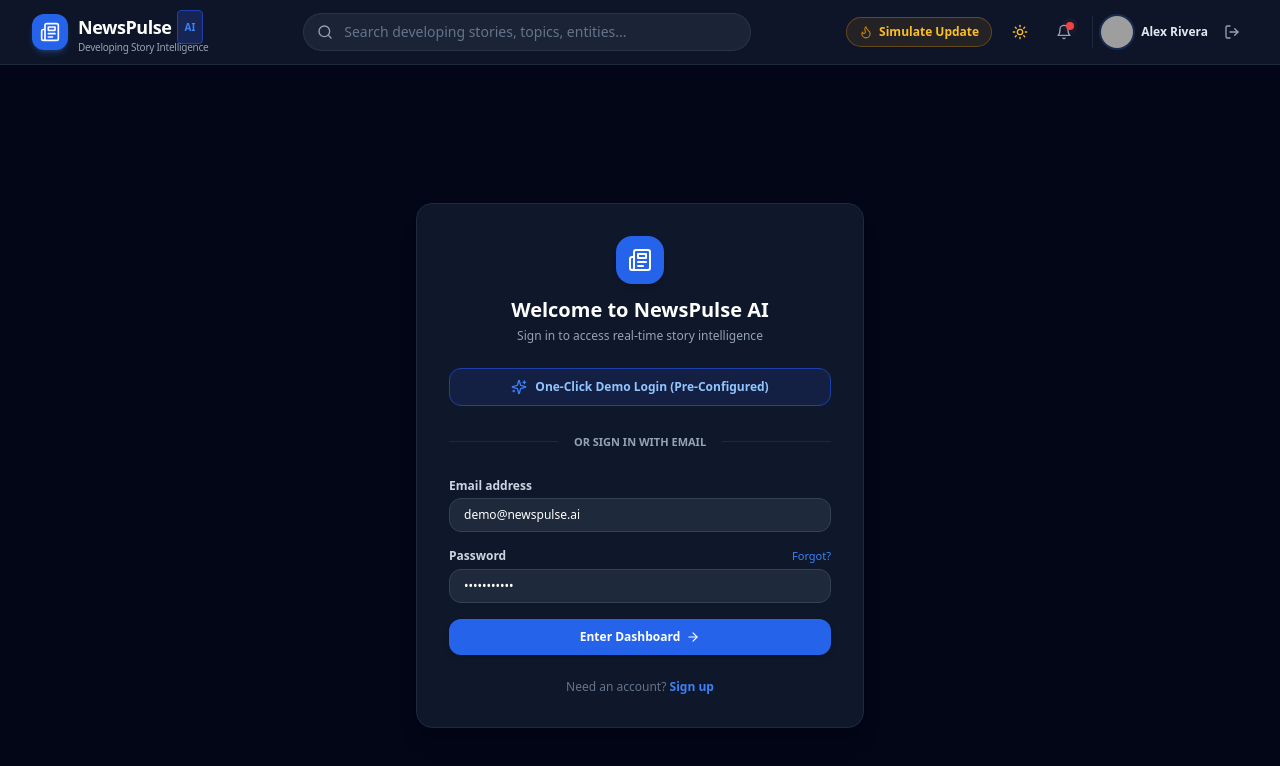
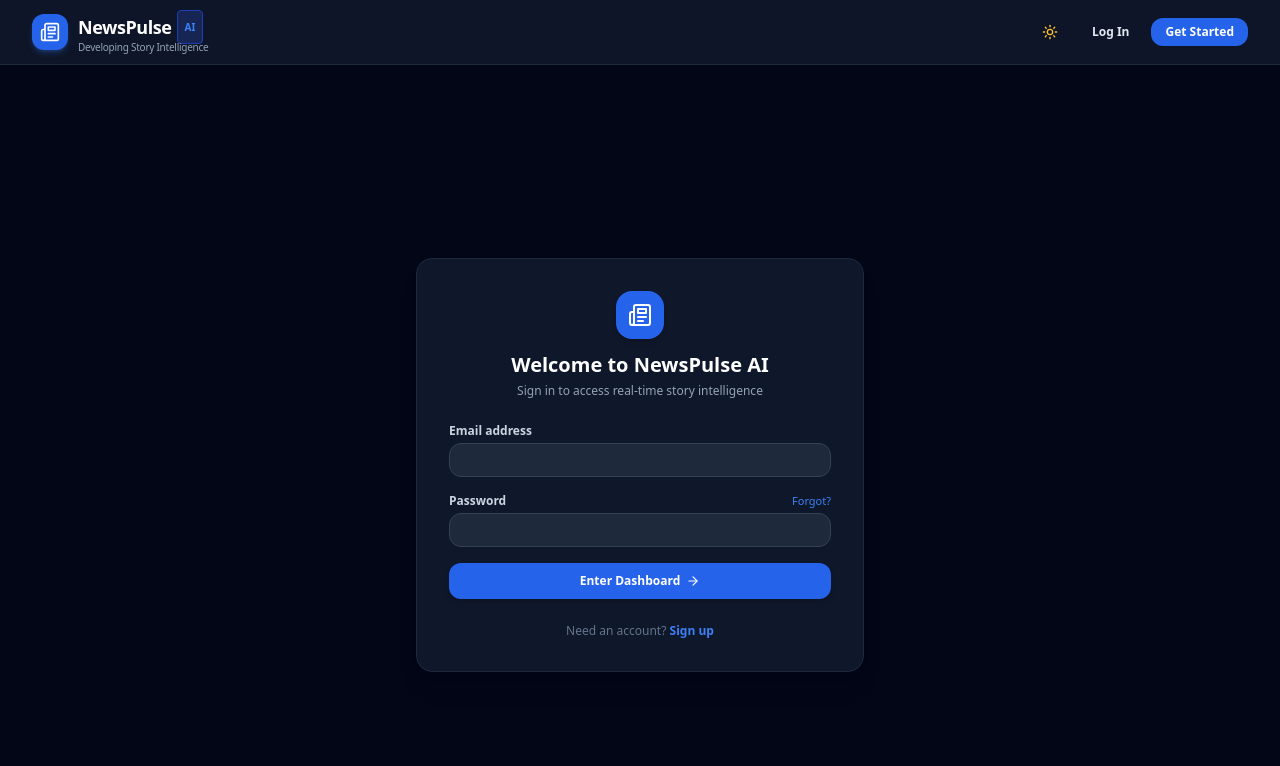
Before and after one commit to ganesh-udayana/NewsPulse, a React (Vite) app: page /login in a window 1280 px wide. Shown: the top 766 px of the page. Built offline with nearby package versions, Linux system fonts and the light colour scheme; grey boxes are pictures that could not be loaded; the HTML template or start-up script is replaced by a standard one.

Commit message:
Improve login docs and story imagery

```diff
--- a/src/data/demoData.js
+++ b/src/data/demoData.js
@@ -3,6 +3,8 @@ export const INITIAL_STORIES = [
     id: "story-ai-eu-regulations",
     title: "Global Tech Giants Announce Compliance Framework for Landmark EU AI Act",
     category: "Technology",
+    image: "https://images.unsplash.com/photo-1518770660439-4636190af475?auto=format&fit=crop&w=1200&q=80",
+    imageAlt: "Circuit board representing artificial intelligence technology",
     momentum: 95,
     status: "Rapidly Developing",
     lastUpdated: "12 minutes ago",
@@ -58,6 +60,8 @@ export const INITIAL_STORIES = [
     id: "story-space-commercial-station",
     title: "Next-Gen Commercial Orbital Laboratory Completes Critical Burst-Pressure Hull Tests",
     category: "Science",
+    image: "https://images.unsplash.com/photo-1446776811953-b23d57bd21aa?auto=format&fit=crop&w=1200&q=80",
+    imageAlt: "Earth viewed from orbit",
     momentum: 84,
     status: "Active",
     lastUpdated: "38 minutes ago",
@@ -110,6 +114,8 @@ export const INITIAL_STORIES = [
     id: "story-clean-energy-battery-breakthrough",
     title: "Solid-State Sodium-Ion Battery Achieves 1,200 Rapid-Charge Cycles with Zero Cobalt",
     category: "Energy",
+    image: "https://images.unsplash.com/photo-1473341304170-971dccb5ac1e?auto=format&fit=crop&w=1200&q=80",
+    imageAlt: "Wind turbines generating renewable energy",
     momentum: 76,
     status: "Active",
     lastUpdated: "1 hour ago",
@@ -158,6 +164,8 @@ export const INITIAL_STORIES = [
     id: "story-quantum-encryption-standard",
     title: "NIST Publishes Mandatory Post-Quantum Cryptography Migration Deadlines for Banking",
     category: "Cybersecurity",
+    image: "https://images.unsplash.com/photo-1563013544-824ae1b704d3?auto=format&fit=crop&w=1200&q=80",
+    imageAlt: "Digital security lock on a laptop",
     momentum: 68,
     status: "Active",
     lastUpdated: "2 hours ago",
--- a/src/hooks/useAuth.jsx
+++ b/src/hooks/useAuth.jsx
@@ -6,7 +6,7 @@ const AuthContext = createContext(null);
 export function AuthProvider({ children }) {
   const [user, setUser] = useState(() => {
     const saved = localStorage.getItem('newspulse_user');
-    return saved ? JSON.parse(saved) : DEMO_USER;
+    return saved ? JSON.parse(saved) : null;
   });
 
   const [savedStories, setSavedStories] = useState(() => {
--- a/src/pages/CategoriesPage.jsx
+++ b/src/pages/CategoriesPage.jsx
@@ -36,6 +36,7 @@ export default function CategoriesPage() {
       <div className="grid grid-cols-1 md:grid-cols-2 gap-4">
         {filtered.map(story => (
           <div key={story.id} className="p-4 rounded-xl border border-slate-200 dark:border-slate-800 bg-white dark:bg-slate-900 space-y-2">
+            <img src={story.image} alt={story.imageAlt} className="w-full h-36 object-cover rounded-lg" />
             <span className="text-[10px] font-bold px-2 py-0.5 rounded bg-blue-100 dark:bg-blue-950 text-blue-600 dark:text-blue-400 uppercase">
               {story.category}
             </span>
--- a/src/pages/DashboardPage.jsx
+++ b/src/pages/DashboardPage.jsx
@@ -53,6 +53,7 @@ export default function DashboardPage() {
       {/* Featured Primary Developing Story */}
       {primaryStory && (
         <div className="rounded-2xl border border-slate-200 dark:border-slate-800 bg-white dark:bg-slate-900 p-6 sm:p-8 shadow-sm hover:shadow-md transition-shadow">
+          <img src={primaryStory.image} alt={primaryStory.imageAlt} className="w-full h-52 sm:h-64 object-cover rounded-xl mb-6" />
           <div className="flex flex-wrap items-center gap-2.5 mb-4">
             <span className="px-2.5 py-0.5 rounded-full text-xs font-bold bg-red-100 text-red-700 dark:bg-red-950/80 dark:text-red-400 uppercase tracking-wide flex items-center gap-1">
               <span className="h-2 w-2 rounded-full bg-red-500 animate-ping" />
@@ -110,6 +111,7 @@ export default function DashboardPage() {
         <div className="grid grid-cols-1 md:grid-cols-2 gap-5">
           {secondaryStories.map(story => (
             <div key={story.id} className="rounded-2xl border border-slate-200 dark:border-slate-800 bg-white dark:bg-slate-900 p-5 shadow-sm flex flex-col justify-between hover:border-slate-300 dark:hover:border-slate-700 transition-all">
+              <img src={story.image} alt={story.imageAlt} className="w-full h-40 object-cover rounded-xl mb-4" />
               <div>
                 <div className="flex items-center justify-between gap-2 mb-2.5">
                   <span className="text-xs font-semibold px-2.5 py-0.5 rounded-full bg-slate-100 dark:bg-slate-800 text-slate-600 dark:text-slate-300">
--- a/src/pages/LandingPage.jsx
+++ b/src/pages/LandingPage.jsx
@@ -34,7 +34,7 @@ export default function LandingPage() {
             to="/login"
             className="w-full sm:w-auto px-8 py-3.5 rounded-xl text-sm font-bold text-slate-700 dark:text-slate-200 bg-white dark:bg-slate-900 border border-slate-200 dark:border-slate-800 hover:bg-slate-50 dark:hover:bg-slate-800/80 transition-all"
           >
-            One-Click Judge Demo
+            View the platform
           </Link>
         </div>
 
--- a/src/pages/LoginPage.jsx
+++ b/src/pages/LoginPage.jsx
@@ -1,22 +1,17 @@
 import React, { useState } from 'react';
 import { Link, useNavigate } from 'react-router-dom';
-import { Newspaper, Sparkles, ArrowRight } from 'lucide-react';
+import { Newspaper, ArrowRight } from 'lucide-react';
 import { useAuth } from '../hooks/useAuth';
 
 export default function LoginPage() {
-  const [email, setEmail] = useState('demo@newspulse.ai');
-  const [password, setPassword] = useState('password123');
+  const [email, setEmail] = useState('');
+  const [password, setPassword] = useState('');
   const { login } = useAuth();
   const navigate = useNavigate();
 
   const handleSubmit = (e) => {
     e.preventDefault();
     login(email);
-    navigate('/dashboard');
-  };
-
-  const handleQuickDemo = () => {
-    login('demo@newspulse.ai');
     navigate('/dashboard');
   };
 
@@ -30,21 +25,6 @@ export default function LoginPage() {
           </div>
           <h1 className="text-xl font-bold text-slate-900 dark:text-white">Welcome to NewsPulse AI</h1>
           <p className="text-xs text-slate-500 dark:text-slate-400 mt-1">Sign in to access real-time story intelligence</p>
-        </div>
-
-        {/* Quick Demo Button */}
-        <button
-          onClick={handleQuickDemo}
-          className="w-full mb-5 py-2.5 px-4 rounded-xl text-xs font-bold text-blue-700 dark:text-blue-300 bg-blue-50 dark:bg-blue-950/60 border border-blue-200 dark:border-blue-800 hover:bg-blue-100 dark:hover:bg-blue-950 transition-colors flex items-center justify-center gap-2 cursor-pointer"
-        >
-          <Sparkles className="h-4 w-4 text-blue-500" />
-          One-Click Demo Login (Pre-Configured)
-        </button>
-
-        <div className="relative flex py-2 items-center mb-5">
-          <div className="flex-grow border-t border-slate-200 dark:border-slate-800"></div>
-          <span className="flex-shrink mx-4 text-[11px] text-slate-400 uppercase font-semibold">Or sign in with email</span>
-          <div className="flex-grow border-t border-slate-200 dark:border-slate-800"></div>
         </div>
 
         <form onSubmit={handleSubmit} className="space-y-4">
--- a/src/pages/SavedPage.jsx
+++ b/src/pages/SavedPage.jsx
@@ -37,6 +37,7 @@ export default function SavedPage() {
         <div className="space-y-3">
           {stories.map(story => (
             <div key={story.id} className="p-4 rounded-xl border border-slate-200 dark:border-slate-800 bg-white dark:bg-slate-900 flex items-center justify-between gap-4">
+              <img src={story.image} alt={story.imageAlt} className="hidden sm:block h-20 w-28 rounded-lg object-cover shrink-0" />
               <div>
                 <div className="flex items-center gap-2 mb-1">
                   <span className="text-[10px] uppercase font-bold px-2 py-0.5 rounded bg-blue-100 text-blue-700 dark:bg-blue-950 dark:text-blue-300">
--- a/src/pages/SearchPage.jsx
+++ b/src/pages/SearchPage.jsx
@@ -46,6 +46,7 @@ export default function SearchPage() {
         ) : (
           filtered.map(story => (
             <div key={story.id} className="p-4 rounded-xl border border-slate-200 dark:border-slate-800 bg-white dark:bg-slate-900 flex justify-between items-center">
+              <img src={story.image} alt={story.imageAlt} className="hidden sm:block h-16 w-24 rounded-lg object-cover mr-4 shrink-0" />
               <div>
                 <span className="text-[10px] font-bold px-2 py-0.5 rounded bg-blue-50 dark:bg-blue-950 text-blue-600 dark:text-blue-400 uppercase">
                   {story.category}
--- a/src/pages/StoryDetailPage.jsx
+++ b/src/pages/StoryDetailPage.jsx
@@ -96,6 +96,7 @@ export default function StoryDetailPage() {
 
       {/* Story Header */}
       <div className="space-y-4">
+        <img src={story.image} alt={story.imageAlt} className="w-full h-56 sm:h-80 object-cover rounded-2xl border border-slate-200 dark:border-slate-800" />
         <div className="flex flex-wrap items-center gap-2">
           <span className="px-2.5 py-0.5 rounded-full text-xs font-bold bg-blue-100 text-blue-700 dark:bg-blue-950 dark:text-blue-400 uppercase tracking-wide">
             {story.status}
```
Also changed, not shown: 1 other file (tests, documents, lock files or other folders).
